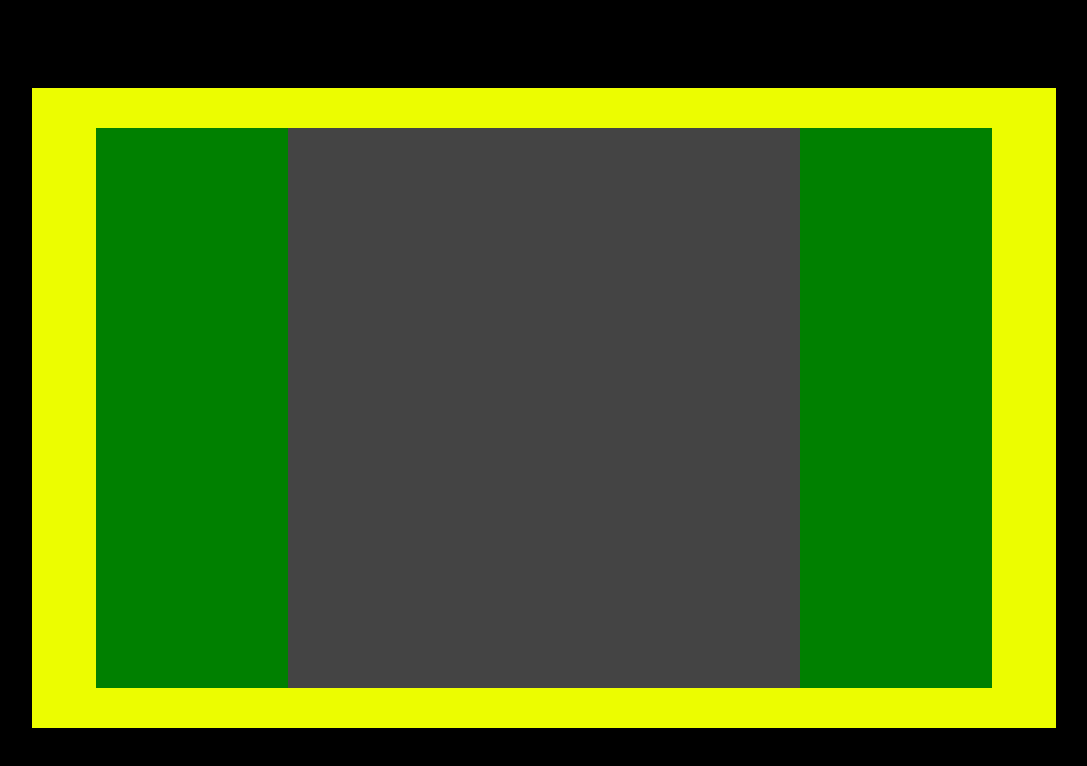
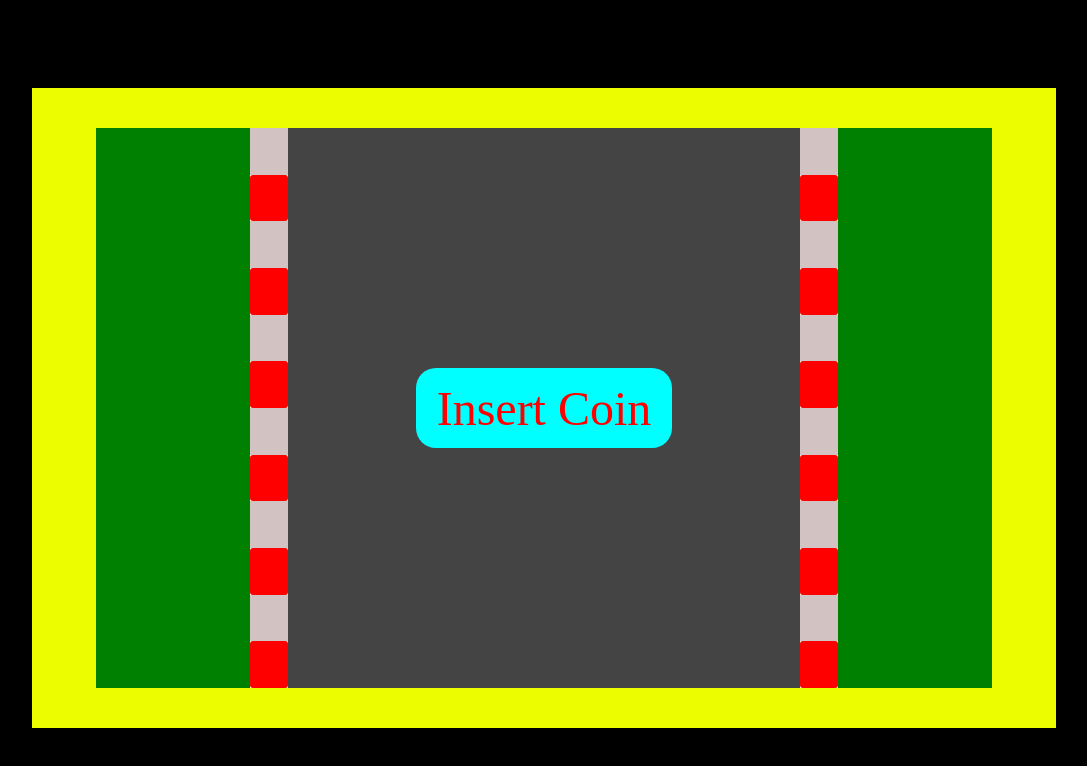
Before and after one commit to Grancan91/RebootRace, a plain HTML site: page index.html in a window 1280 px wide. Shown: the whole page, without its empty margins (104-1191 px from the left). Drawn offline with Linux system fonts and the light colour scheme.

Commit message:
Añadido boton de Inicio

```diff
--- a/index.html
+++ b/index.html
@@ -14,9 +14,65 @@
     <div class="container_game">
         //******Corregir coverright
         <div class="screen_game">
-            <div class="screen_game_left"></div>
-            <div class="screen_game_mid"></div>
-            <div class="screen_game_right"></div>
+            <div class="screen_game_left">
+
+
+
+
+
+
+            </div>
+            <div class="piano">
+                <!--Esto se podria hacer con CSS alternando colores entre los hijos-->
+                <div class="baldosa_white"></div>
+                <div class="baldosa_red"></div>
+                <div class="baldosa_white"></div>
+                <div class="baldosa_red"></div>
+                <div class="baldosa_white"></div>
+                <div class="baldosa_red"></div>
+                <div class="baldosa_white"></div>
+                <div class="baldosa_red"></div>
+                <div class="baldosa_white"></div>
+                <div class="baldosa_red"></div>
+                <div class="baldosa_white"></div>
+                <div class="baldosa_red"></div>
+            </div>
+
+            <div class="screen_game_mid">
+
+            <div class="start_button">
+                <span>Insert Coin</span>
+            </div>
+
+
+
+
+            </div>
+                <!--Esto se podria hacer con CSS alternando colores entre los hijos-->
+
+            <div class="piano">
+                <div class="baldosa_white"></div>
+                <div class="baldosa_red"></div>
+                <div class="baldosa_white"></div>
+                <div class="baldosa_red"></div>
+                <div class="baldosa_white"></div>
+                <div class="baldosa_red"></div>
+                <div class="baldosa_white"></div>
+                <div class="baldosa_red"></div>
+                <div class="baldosa_white"></div>
+                <div class="baldosa_red"></div>
+                <div class="baldosa_white"></div>
+                <div class="baldosa_red"></div>
+            </div>
+
+            <div class="screen_game_right">
+
+
+
+
+
+
+            </div>
         </div>
     </div>
 </body>
--- a/styles/styles.css
+++ b/styles/styles.css
@@ -20,22 +20,60 @@ body{
 .screen_game{
     position: absolute;
     display: flex;
-    background-color: red;
     height: 70vh;
     width: 70vw;
 }
 .screen_game_left{
     background-color: green;
-    width: 15vw;
+    width: 12vw;
     height: 70vh;
 }
+
 .screen_game_mid {
+    position: relative;
     background-color: rgb(68, 68, 68);
     width: 40vw;
     height: 70vh;
+    display: flex;
+    align-items: center;
+    justify-content: center;
+}
+.piano {
+    background-color: rgb(255, 255, 255);
+    display: flex;
+    flex-direction: column;
+    width: 3vw;
+    height: 70vh;
+}
+
+.baldosa_red{
+    background-color: red;
+    border-radius: 3px;
+    width: 3vw;
+    height: 6vh;
+}
+.baldosa_white {
+    background-color: rgb(211, 194, 194);
+    width: 3vw;
+    height: 6vh;
 }
 .screen_game_right {
     background-color: green;
-    width: 15vw;
+    width: 12vw;
     height: 70vh;
 }
+
+.start_button{
+    background-color: aqua;
+    position: absolute;
+    display: flex;
+    justify-content: center;
+    align-items: center;
+    width: 20vw;
+    height: 10vh;
+    border-radius: 20px;
+}
+.start_button > span{
+    color: red;
+    font-size: 3em;
+}
```
